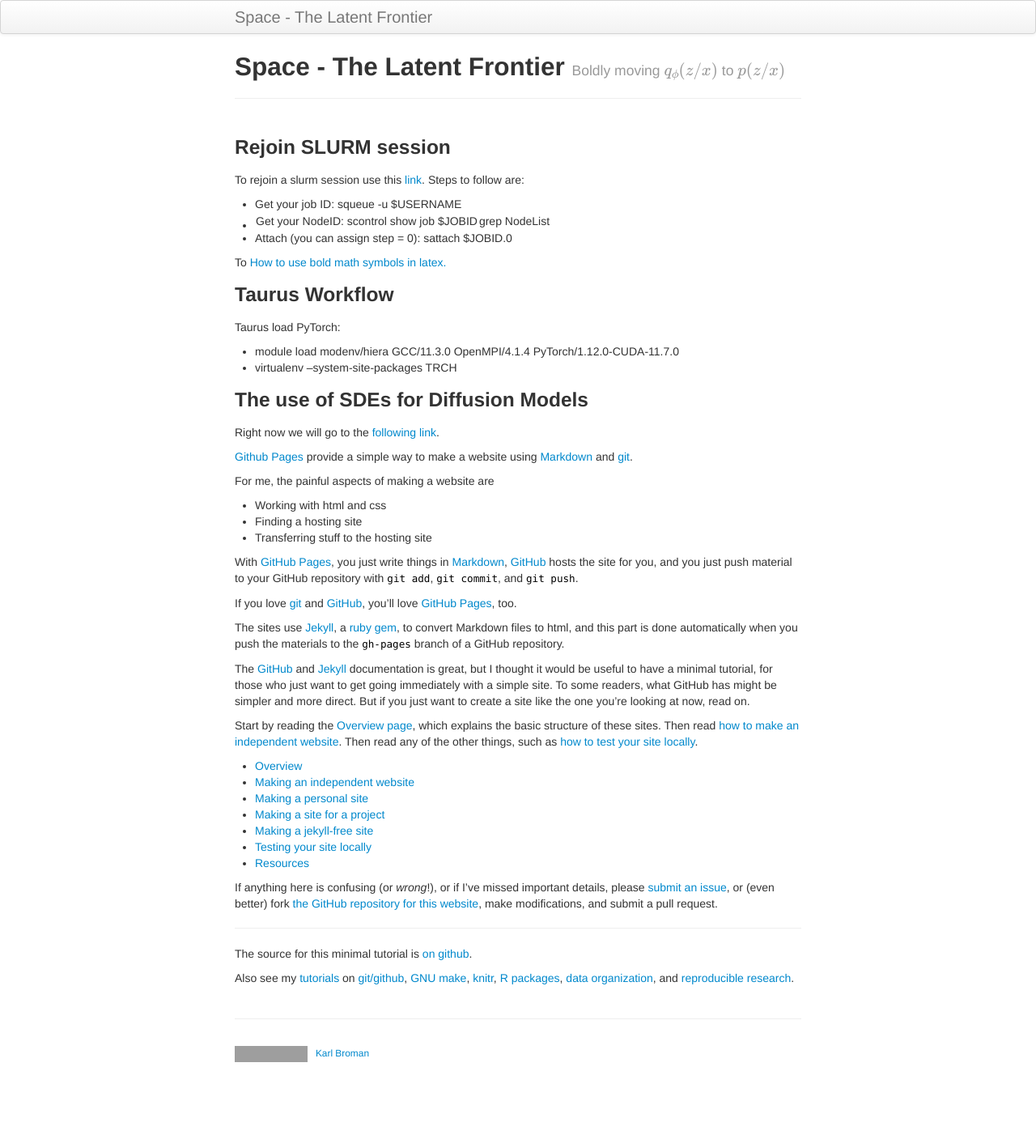
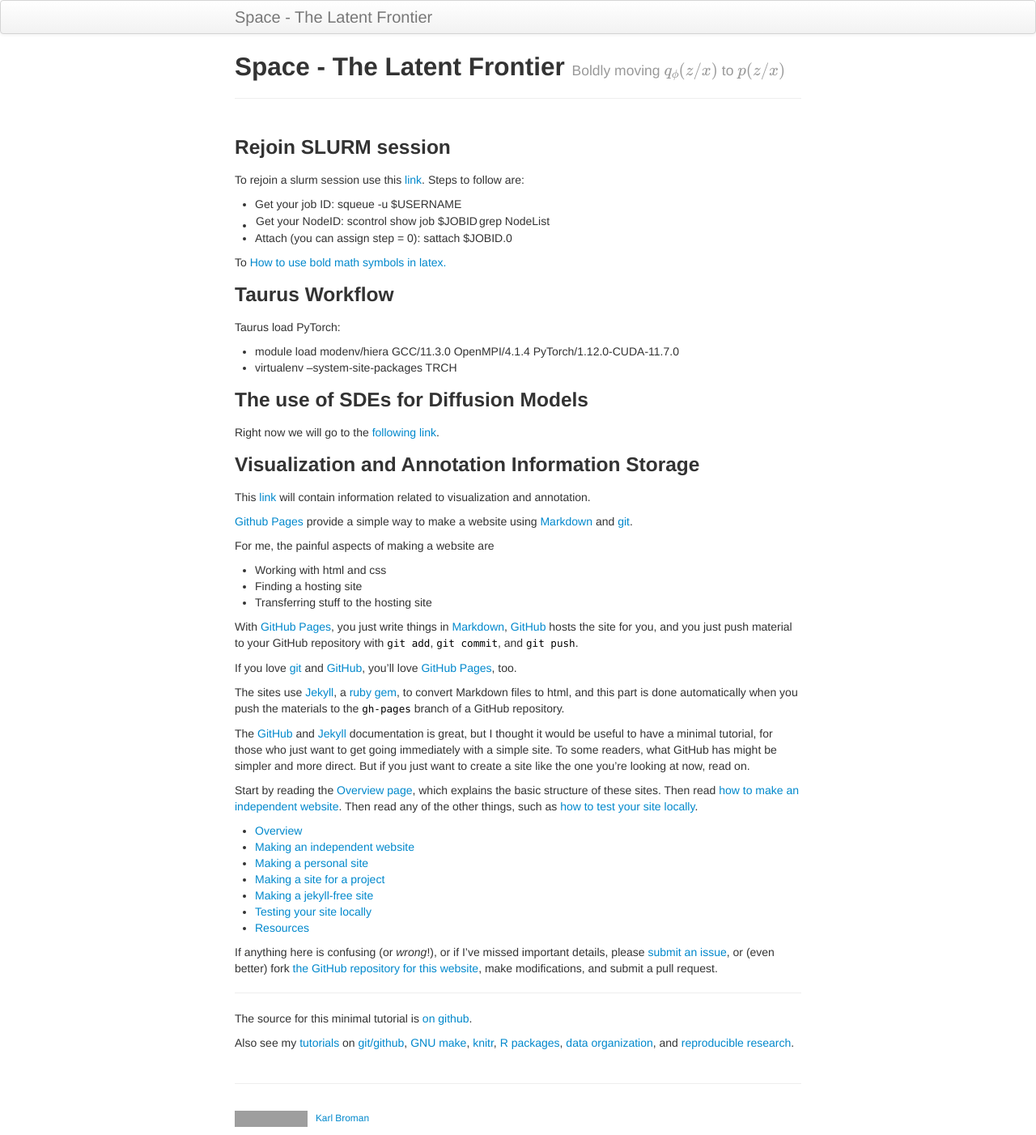
Before and after one commit to skt9/skt9.github.io, a Jekyll site: the page built from index.md, in a window 1280 px wide. Shown: the whole page at 81% size. Built offline with Jekyll 4.4.1, drawn with Linux system fonts in a browser that asks for light colours; formulas are drawn with MathJax 3; before the commit the page ends 1322 px from its top, so only the background shows below that; grey boxes are pictures that could not be loaded.

Commit message:
Added colormap visualization and annotation information

```diff
--- a/index.md
+++ b/index.md
@@ -24,6 +24,11 @@ Taurus load PyTorch:
 ### The use of SDEs for Diffusion Models
 
 Right now we will go to the [following link](pages/sde.md).
+
+
+### Visualization and Annotation Information Storage
+
+This [link](pages/colormaps_visualization_annotation.md) will contain information related to visualization and annotation.
 
 [Github Pages](https://pages.github.com) provide a simple way to make a
 website using
```
Also changed, not shown: pages/colormaps_visualization_annotation.md (added, +5 -0 lines).
